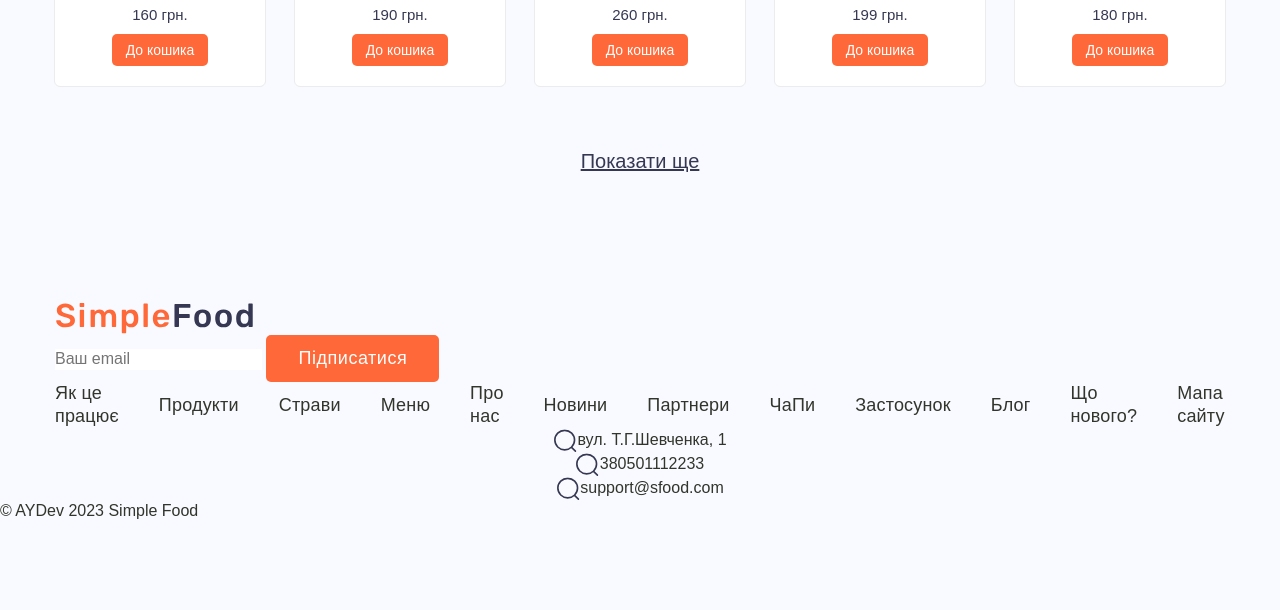
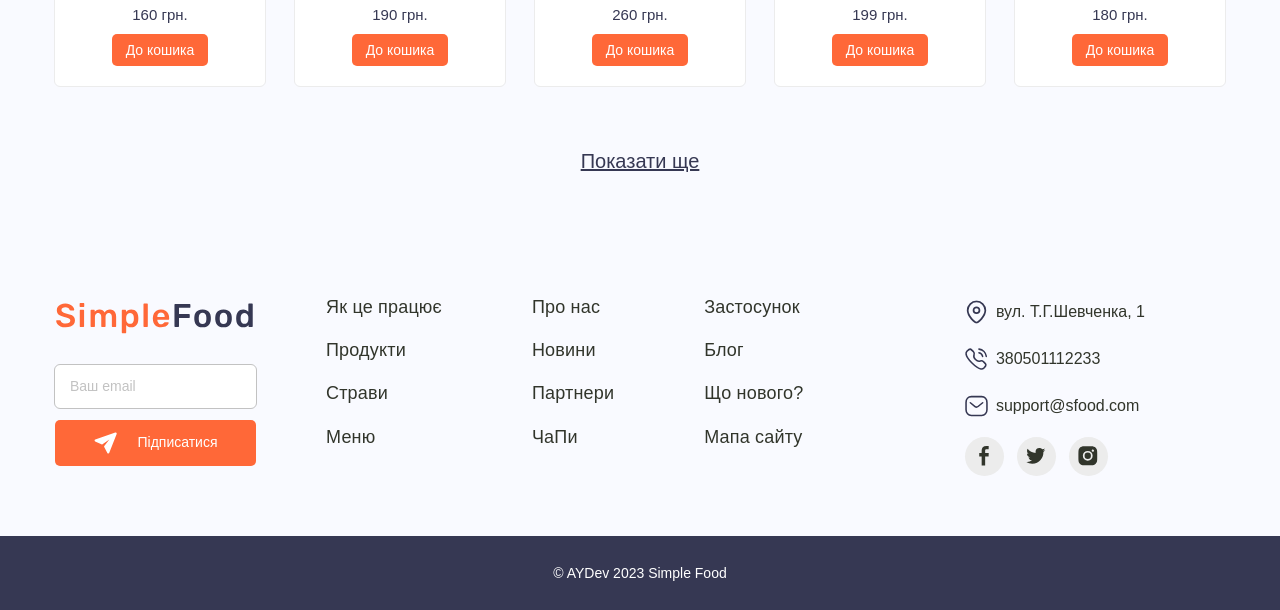
Before and after one commit to Aleksegoist/simple-food, a website: page app/index.html in a window 1280 px wide. Shown: the part 1696-2306 px from the top of the page. Before the commit the page ends 2218 px from the top, so only its background shows below. Drawn offline with nearby package versions, Linux system fonts and the light colour scheme; files that its build step writes are made by us from their sources; files whose address does not match are found by name; a web font is replaced by a local one.

Commit message:
changed footer section

```diff
--- a/app/index.html
+++ b/app/index.html
@@ -91,44 +91,55 @@
         <section class="popular mb-120">
           <div class="container">
             <h2 class="title">Популярне в категоріях</h2>
+
             <ul class="categories-nav popular__nav">
               <li class="categories-nav__item">
                 <button
                   class="categories-nav__btn icon icon--burger"
+                  data-filter="category-1"
                   type="button">
                   Бургери
                 </button>
               </li>
+
               <li class="categories-nav__item">
                 <button
                   class="categories-nav__btn icon icon--pizza"
+                  data-filter="category-2"
                   type="button">
                   Піца
                 </button>
               </li>
+
               <li class="categories-nav__item">
                 <button
                   class="categories-nav__btn icon icon--sandwich"
+                  data-filter="category-3"
                   type="button">
                   Сендвічі
                 </button>
               </li>
+
               <li class="categories-nav__item">
                 <button
                   class="categories-nav__btn icon icon--asian"
+                  data-filter="category-4"
                   type="button">
                   Азійська кухня
                 </button>
               </li>
+
               <li class="categories-nav__item">
-                <button class="categories-nav__btn icon icon--sets">
+                <button
+                  class="categories-nav__btn icon icon--sets"
+                  data-filter="category-5">
                   Cети
                 </button>
               </li>
             </ul>
 
             <ul class="categories-list popular__list">
-              <li class="categories-list__item">
+              <li class="categories-list__item category-1">
                 <article class="product-card">
                   <a class="product-card__link" href="#">
                     <h3 class="product-card__title">
@@ -151,7 +162,7 @@
                   </button>
                 </article>
               </li>
-              <li class="categories-list__item">
+              <li class="categories-list__item category-1">
                 <article class="product-card">
                   <a class="product-card__link" href="#">
                     <h3 class="product-card__title">Біфбургер</h3>
@@ -172,7 +183,7 @@
                   </button>
                 </article>
               </li>
-              <li class="categories-list__item">
+              <li class="categories-list__item category-2">
                 <article class="product-card">
                   <a class="product-card__link" href="#">
                     <h3 class="product-card__title">Королівський чізбургер</h3>
@@ -193,7 +204,7 @@
                   </button>
                 </article>
               </li>
-              <li class="categories-list__item">
+              <li class="categories-list__item category-2">
                 <article class="product-card">
                   <a class="product-card__link" href="#">
                     <h3 class="product-card__title">Чорний гамбургер</h3>
@@ -214,7 +225,7 @@
                   </button>
                 </article>
               </li>
-              <li class="categories-list__item">
+              <li class="categories-list__item category-3">
                 <article class="product-card">
                   <a class="product-card__link" href="#">
                     <h3 class="product-card__title">Чікен бургер</h3>
@@ -235,7 +246,7 @@
                   </button>
                 </article>
               </li>
-              <li class="categories-list__item">
+              <li class="categories-list__item category-3">
                 <article class="product-card">
                   <a class="product-card__link" href="#">
                     <h3 class="product-card__title">
@@ -258,7 +269,7 @@
                   </button>
                 </article>
               </li>
-              <li class="categories-list__item">
+              <li class="categories-list__item category-4">
                 <article class="product-card">
                   <a class="product-card__link" href="#">
                     <h3 class="product-card__title">Біфбургер</h3>
@@ -279,7 +290,7 @@
                   </button>
                 </article>
               </li>
-              <li class="categories-list__item">
+              <li class="categories-list__item category-4">
                 <article class="product-card">
                   <a class="product-card__link" href="#">
                     <h3 class="product-card__title">Королівський чізбургер</h3>
@@ -300,7 +311,7 @@
                   </button>
                 </article>
               </li>
-              <li class="categories-list__item">
+              <li class="categories-list__item category-5">
                 <article class="product-card">
                   <a class="product-card__link" href="#">
                     <h3 class="product-card__title">Чорний гамбургер</h3>
@@ -321,7 +332,7 @@
                   </button>
                 </article>
               </li>
-              <li class="categories-list__item">
+              <li class="categories-list__item category-5">
                 <article class="product-card">
                   <a class="product-card__link" href="#">
                     <h3 class="product-card__title">Чікен бургер</h3>
@@ -353,6 +364,37 @@
 
       <footer class="footer">
         <div class="container">
+          <!-- <div class="footer__inner">
+            <h2 class="sr-only">Додаткова інформація</h2>
+            <div class="footer__subscribe">
+              <h3 class="sr-only">Інформація про підписку</h3>
+              <a class="logo footer__logo" href="#">
+                <img
+                  class="logo__img"
+                  src="images/logo.svg"
+                  width="200"
+                  height="39"
+                  alt="логотип SimpleFood" />
+              </a>
+              <form class="form">
+                <label class="sr-only" for="subscription"
+                  >Поле вводу емейлу, щоб підписатись</label
+                >
+                <input
+                  class="form__field"
+                  type="email"
+                  id="subscription"
+                  name="subscription"
+                  placeholder="Ваш email"
+                  required />
+                <button
+                  class="btn icon icon--send subscription__button"
+                  type="submit">
+                  Підписатися
+                </button>
+              </form>
+            </div>
+          </div> -->
           <section class="footer__content">
             <h2 class="sr-only">Додаткова інформація</h2>
             <div class="footer__subscription">
@@ -365,6 +407,7 @@
                   height="39"
                   alt="логотип SimpleFood" />
               </a>
+
               <div class="subscription">
                 <form class="form">
                   <label class="sr-only" for="subscription"
@@ -462,10 +505,12 @@
                       <span
                         class="social__icon"
                         style="
-                          -webkit-mask-image: url('');
-                          mask-image: url('');
+                          -webkit-mask-image: url('images/sprite.svg#icon-facebook');
+                          mask-image: url('images/sprite.svg#icon-facebook');
                         "></span
                     ></a>
+                  </li>
+                  <li class="social__item">
                     <a class="social__link" href="#">
                       <span class="sr-only"
                         >Відвідати сторінку SimpleFood в інстаграм</span
@@ -473,10 +518,12 @@
                       <span
                         class="social__icon"
                         style="
-                          -webkit-mask-image: url('');
-                          mask-image: url('');
+                          -webkit-mask-image: url('images/sprite.svg#icon-twitter');
+                          mask-image: url('images/sprite.svg#icon-twitter');
                         "></span
                     ></a>
+                  </li>
+                  <li class="social__item">
                     <a class="social__link" href="#">
                       <span class="sr-only"
                         >Відвідати сторінку SimpleFood у твітер</span
@@ -484,8 +531,8 @@
                       <span
                         class="social__icon"
                         style="
-                          -webkit-mask-image: url('');
-                          mask-image: url('');
+                          -webkit-mask-image: url('images/sprite.svg#icon-instagram');
+                          mask-image: url('images/sprite.svg#icon-instagram');
                         "></span
                     ></a>
                   </li>
--- a/app/scss/_global.scss
+++ b/app/scss/_global.scss
@@ -88,6 +88,30 @@ body {
   &--sets {
     &::before {
       mask-image: url('../images/sprite.svg#icon-category-dish');
+    }
+  }
+
+  &--send {
+    &::before {
+      mask-image: url('../images/sprite.svg#icon-telegram');
+    }
+  }
+
+  &--address {
+    &::before {
+      mask-image: url('../images/sprite.svg#icon-location');
+    }
+  }
+
+  &--phone {
+    &::before {
+      mask-image: url('../images/sprite.svg#icon-call');
+    }
+  }
+
+  &--email {
+    &::before {
+      mask-image: url('../images/sprite.svg#icon-message');
     }
   }
 
@@ -245,3 +269,18 @@ body {
 .mb-120 {
   margin-bottom: 120px;
 }
+
+.hide {
+  opacity: 0;
+  pointer-events: none;
+  position: absolute;
+  width: 0;
+  height: 0;
+  overflow: hidden;
+  transition-delay: 0.5s;
+}
+
+.show {
+  opacity: 1;
+  transition: opacity 0.5s ease-in-out;
+}
--- /dev/null
+++ b/app/scss/parts/_footer.scss
@@ -0,0 +1,185 @@
+.footer {
+  &__content {
+    display: flex;
+    flex-wrap: wrap;
+    gap: 70px;
+    margin-bottom: 60px;
+  }
+
+  &__logo {
+    margin-bottom: 30px;
+  }
+
+  &__menu {
+    display: grid;
+    grid-template-columns: repeat(3, auto);
+    grid-auto-flow: column;
+    gap: 20px 90px;
+
+    .menu__item {
+      grid-column: 3;
+      &:nth-child(-n + 4) {
+        grid-column: 1;
+      }
+
+      &:nth-child(n + 5):nth-child(-n + 8) {
+        grid-column: 2;
+      }
+    }
+  }
+
+  &__contacts {
+    margin-left: auto;
+    margin-right: 80px;
+  }
+
+  &__bottom {
+    font-size: 14px;
+    line-height: 1;
+    color: $c-white;
+    background-color: $c-darkBlue-900;
+    padding: 30px;
+    text-align: center;
+  }
+}
+
+.subscription {
+  .form__field {
+    // width: 200px;
+    margin-bottom: 12px;
+  }
+
+  &__button {
+    display: flex;
+    align-items: center;
+    gap: 20px;
+    min-width: 200px;
+    padding: 11px 0;
+    font-size: 14px;
+    font-weight: 500;
+    letter-spacing: 0;
+
+    &::before {
+      background-color: $c-white;
+    }
+
+    &:focus,
+    &:hover,
+    &:active {
+      &::before {
+        background-color: $c-orange-900;
+      }
+    }
+  }
+}
+
+.form {
+  max-width: 201px;
+  width: 100%;
+  display: flex;
+  flex-direction: column;
+  &__field {
+    border-radius: 5px;
+    outline: 1px solid $c-gray;
+    padding: 11px 15px;
+    transition: outline-color 0.3s ease-in-out, outline-width 0.15s ease-in-out;
+
+    &::placeholder {
+      font-size: 14px;
+      color: $c-gray;
+      transition: color 0.3s ease-in-out;
+    }
+
+    &:focus {
+      outline-color: $c-orange-900;
+      outline-width: 2px;
+    }
+
+    &:hover {
+      &::placeholder {
+        color: $c-dark;
+      }
+    }
+  }
+}
+
+.contact {
+  &__item {
+    margin-bottom: 15px;
+  }
+
+  &__link {
+    line-height: 2;
+    gap: 7px;
+    justify-content: start;
+    outline: 2px solid transparent;
+    transition: outline-color 0.3s ease-in-out, color 0.3s ease-in-out,
+      text-shadow 0.4s ease-in-out;
+
+    &:focus {
+      outline-color: rgba($c-orange-900, 0.7);
+    }
+
+    &:hover {
+      color: $c-orange-900;
+      &::before {
+        background-color: $c-orange-900;
+      }
+    }
+
+    &:active {
+      text-shadow: 2px 2px 5px rgba($c-dark, 0.5);
+      outline-color: transparent;
+    }
+  }
+}
+
+.social {
+  display: flex;
+  gap: 13px;
+
+  &__link {
+    min-width: 39px;
+    height: 39px;
+    display: flex;
+    align-items: center;
+    justify-content: center;
+    background-color: $c-silver-200;
+    border-radius: 50%;
+    outline: 2px solid transparent;
+    transition: outline-color 0.3s ease-in-out,
+      background-color 0.3s ease-in-out;
+
+    &:focus {
+      outline-color: rgba($c-orange-900, 0.7);
+      background-color: rgba($c-orange-900, 0.1);
+    }
+
+    &:hover {
+      background-color: $c-orange-900;
+
+      .social__icon {
+        background-color: $c-white;
+      }
+    }
+
+    &:active {
+      outline-color: transparent;
+      background-color: rgba($c-orange-900, 0.1);
+
+      .social__icon {
+        background-color: $c-orange-900;
+      }
+    }
+  }
+
+  &__icon {
+    display: block;
+    width: 20px;
+    height: 20px;
+    mask-repeat: no-repeat;
+    mask-size: contain;
+    mask-position: center;
+    background-color: $c-dark;
+  }
+}
--- a/app/scss/parts/_header.scss
+++ b/app/scss/parts/_header.scss
@@ -53,7 +53,6 @@
     letter-spacing: 0.01em;
     border-radius: 5px;
     outline: 2px solid transparent;
-
     transition: outline-color 0.3s ease-in-out, color 0.3s ease-in-out,
       text-shadow 0.4s ease-in-out;
 
--- a/app/scss/parts/_hero-section.scss
+++ b/app/scss/parts/_hero-section.scss
@@ -27,6 +27,7 @@ $rightPos: calc((100vw - 1170px) / 2);
     line-height: 1.5;
     margin-bottom: 20px;
     font-size: 20px;
+    @include line-clamp(4);
   }
 
   &__actions {
--- a/app/scss/parts/_product-card.scss
+++ b/app/scss/parts/_product-card.scss
@@ -4,7 +4,6 @@
   flex-direction: column;
   align-items: center;
   text-align: center;
-
   gap: 10px;
   padding: 20px 15px;
   border-radius: 5px;
@@ -32,6 +31,7 @@
   &__title {
     font-size: 15px;
     min-height: 39px;
+    @include line-clamp(2);
   }
 
   &__img {
--- a/app/scss/style.scss
+++ b/app/scss/style.scss
@@ -11,3 +11,4 @@
 @import 'parts/popular-section';
 @import 'parts/categories';
 @import 'parts/product-card';
+@import 'parts/footer';
```
Also changed, not shown: app/js/main.js (+34 -0 lines), app/js/main.min.js.
